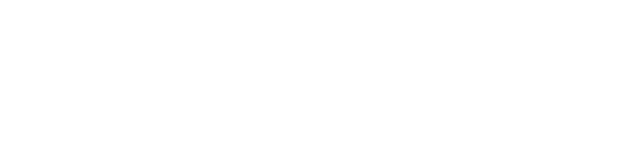
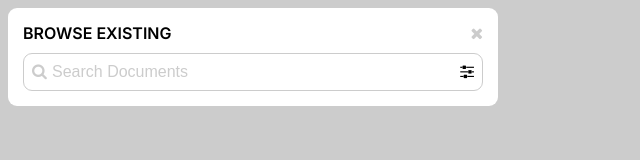
Before and after one commit to imahmer/figma-to-html, a plain HTML site: page index.html in a window 1280 px wide. Shown: the whole page, without its empty margins (0-640 px from the left). Drawn offline with Linux system fonts and the light colour scheme.

Commit message:
Header done

```diff
--- a/index.html
+++ b/index.html
@@ -3,10 +3,31 @@
 <head>
     <meta charset="UTF-8">
     <meta name="viewport" content="width=device-width, initial-scale=1.0">
+    <link rel="preconnect" href="https://fonts.googleapis.com">
+    <link rel="preconnect" href="https://fonts.gstatic.com" crossorigin>
+    <link href="https://fonts.googleapis.com/css2?family=Inter:ital,opsz,wght@0,14..32,100..900;1,14..32,100..900&display=swap" rel="stylesheet">
+    <link rel="stylesheet" href="https://cdnjs.cloudflare.com/ajax/libs/font-awesome/4.7.0/css/font-awesome.min.css">
     <link rel="stylesheet" href="style.css">
     <title>Document</title>
 </head>
 <body>
-
+    <!-- First we create container -->
+    <div class="container">
+        <div class="header">
+            <div class="top-header-content-wrapper">
+                <span class="uppercase font-weight-6">browse existing</span>
+                <span><i class="fa fa-times" aria-hidden="true"></i></span>
+            </div>
+            <div class="bottom-header-content-wrapper">
+                <div class="search-component">
+                    <span class="search-icon"><i class="fa fa-search" aria-hidden="true"></i></span>
+                    <input class="search-input" type="text" placeholder="Search Documents">
+                    <span class="filter-icon"><i class="fa fa-sliders" aria-hidden="true"></i></span>
+                </div>
+            </div>
+        </div>
+        <div class="content"></div>
+        <div class="footer"></div>
+    </div>
 </body>
 </html>
--- a/style.css
+++ b/style.css
@@ -0,0 +1,76 @@
+* {
+    box-sizing: border-box;
+}
+
+body {
+    width: 100%;
+    height: 100%;
+    background-color: #ccc;
+    font-family: "Inter", sans-serif;
+    font-optical-sizing: auto;
+    font-style: normal;
+}
+
+.container {
+    width: 490px;
+    background-color: #fff;
+    border-radius: 9px;
+    padding: 15px;
+}
+
+.uppercase {
+    text-transform: uppercase;
+}
+
+.font-weight-6 {
+    font-weight: 600;
+}
+
+.top-header-content-wrapper {
+    display: flex;
+    justify-content: space-between;
+}
+
+.top-header-content-wrapper > span > i {
+    color: #ccc;
+    transition: color .1s;
+    cursor: pointer;
+}
+
+.top-header-content-wrapper > span > i:hover {
+    color: #000;
+}
+
+.search-component {
+    width: 100%;
+    position: relative; /* Absolute ko handle karny k liye relative lazmi use karna parega */
+    margin-top: 10px;
+}
+
+/* Search component may span hai jiski class search-icon hai */
+.search-component span.search-icon, .search-component span.filter-icon {
+    position: absolute;
+    top: 8px; /* Jab humen position ka attribute use karein */
+}
+
+.search-component span.search-icon {
+    left: 9px;
+    color: #ccc;
+}
+
+.search-component span.filter-icon {
+    right: 9px;
+}
+
+.search-input {
+    width: inherit;
+    padding: 9px 28px;
+    border: 1px solid #ccc;
+    border-radius: 9px;
+    font-size: 1rem;
+}
+
+.search-input::placeholder {
+    color: #ccc; /* Change this to the color you want */
+    opacity: 1;  /* Ensures the color is fully opaque */
+}
```
